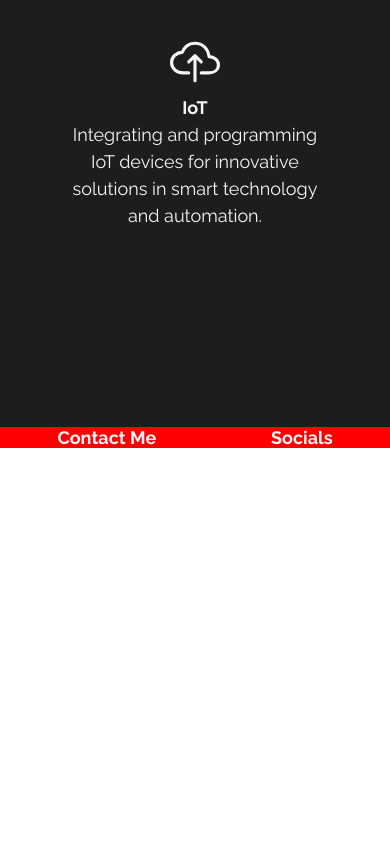
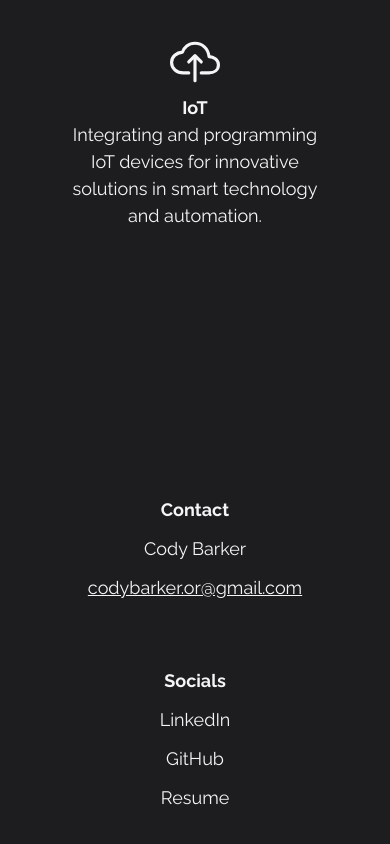
Before and after one commit to cody-barker/portfolio-site-v2, a React app: page / in a window 390 px wide. Shown: the part 8217-9061 px from the top of the page. Before the commit the page ends 8665 px from the top, so only its background shows below. Built offline with nearby package versions, Linux system fonts and the light colour scheme.

Commit message:
update and style footer with responsiveness

```diff
--- a/src/Components/Footer.js
+++ b/src/Components/Footer.js
@@ -1,12 +1,40 @@
 function Footer() {
+  const socials = [
+    {
+      name: "LinkedIn",
+      url: "https://www.linkedin.com/in/barkercody/",
+    },
+    {
+      name: "GitHub",
+      url: "https://github.com/cody-barker",
+    },
+    {
+      name: "Resume",
+      url: "https://drive.google.com/file/d/1o59iiJfuttsRIdettlnruERFc63_m-g_/view",
+    },
+  ];
+
+  const socialLinks = socials.map(({ name, url }) => {
+    return (
+      <p className="footer__social">
+        <a className="footer__social-link" href={url} target="_blank" rel="noopener noreferrer">
+          {name}
+        </a>
+      </p>
+    );
+  });
+
   return (
     <div className="footer-wrapper">
       <footer className="footer">
         <div className="footer__content">
-          <h4 className="footer__heading">Contact Me</h4>
+          <h4 className="footer__heading">Contact</h4>
+          <p className="footer__content-text">Cody Barker</p>
+          <a href="mailto:codybarker.or@gmail.com">codybarker.or@gmail.com</a>
         </div>
         <div className="footer__content">
           <h4 className="footer__heading">Socials</h4>
+          {socialLinks}
         </div>
       </footer>
     </div>
--- a/src/Styles/App.css
+++ b/src/Styles/App.css
@@ -199,10 +199,27 @@ body {
 
 .footer {
   margin: 0 auto;
-  background-color: red;
   max-width: 600px;
   display: flex;
   justify-content: space-around;
+  flex-wrap: wrap;
+  gap: 4em;
+  padding: 4em;
+}
+
+.footer__content {
+  display: flex;
+  flex-direction: column;
+  align-items: center;
+  gap: 1em;
+}
+
+.footer__social-link {
+  text-decoration: none;
+}
+
+.footer__social-link:hover {
+  opacity: 0.8;
 }
 
 /* Flex */
@@ -242,4 +259,8 @@ body {
   .header__text {
     font-size: 2rem;
   }
+
+  .footer__content {
+    align-items: flex-start;
+  }
 }
```
